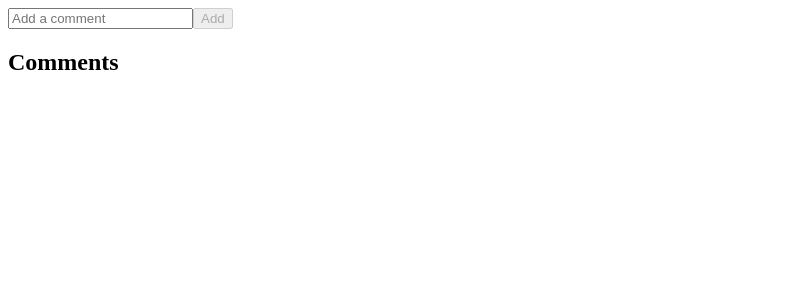
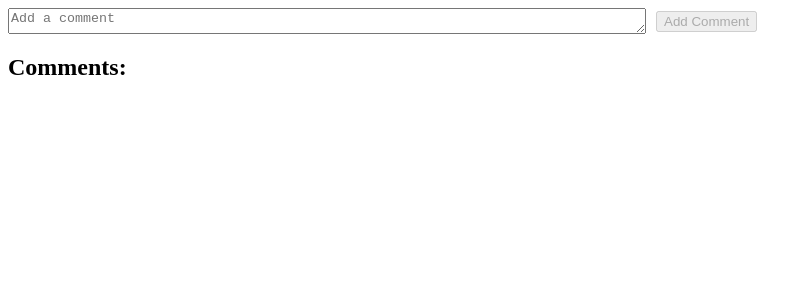
Before and after one commit to viroivo82/mentions, an Angular app: page / in a window 1280 px wide. Shown: the top 300 px of the page, without its empty margins (0-812 px from the left). Built offline with nearby package versions, Linux system fonts and the light colour scheme.

Commit message:
Refactor comments component HTML and SCSS

```diff
--- a/src/app/comments/comments.component.html
+++ b/src/app/comments/comments.component.html
@@ -1,7 +1,8 @@
 <!-- comments.component.html -->
 <div>
     <form (submit)="addComment()">
-      <input
+        <div class="input-container">
+            <textarea
               [(ngModel)]="newComment"
               placeholder="Add a comment"
               #ctrl="ngModel"
@@ -9,16 +10,22 @@
               (keyup.enter)="addComment()"
               (keyup)="handleKeyup()"
               required>
-      <button type="submit" [disabled]="newComment.trim() === ''">Add</button>
+              </textarea>
+            <button type="submit" [disabled]="newComment.trim() === ''">Add Comment</button>
+        </div>
       <app-mention *ngIf="showMention" [filter]="filter" (userSelected)="handleUserSelected($event)"></app-mention>
     </form>
 
-    <h2>Comments</h2>
-    <div *ngFor="let comment of comments; index as i">
-        <p>
+    <h2>Comments:</h2>
+    <div *ngFor="let comment of comments; index as i" class="comment-container">
+        <div class="comment-icon-text">
+            <span class="comment-icon">💬</span>
             <span class="comment-text" [innerHTML]="this.commentsService.getFormattedComment(comment)">{{ comment.text }}</span>
-            <span class="comment-user">{{ comment.user }}</span>
+        </div>
+        <div class="comment-user-timestamp">
+            <span class="comment-user">{{ comment.user }}</span> -
             <span class="comment-timestamp">{{ comment.timestamp | date:'short' }}</span>
-        </p>
+        </div>
+
     </div>
   </div>
--- a/src/app/comments/comments.component.scss
+++ b/src/app/comments/comments.component.scss
@@ -1,5 +1,38 @@
-.comment-text,
-.comment-user,
-.comment-timestamp {
-  margin-right: 10px;
+.comment-container {
+    display: flex;
+    justify-content: space-between;
+    border-bottom: 1px solid #ccc;  // Adjust color as needed
+    padding: 10px 0;  // Add some padding to give each comment some space
+  }
+
+  .comment-icon {
+    margin-right: 5px;
+  }
+
+  .comment-icon-text {
+    display: flex;
+    align-items: center;
+  }
+
+  .comment-user-timestamp {
+    display: flex;
+    align-items: center;
+  }
+
+  .comment-user,
+  .comment-timestamp {
+    margin: 0 5px;
+    font-style: italic;
+    color: #666;
+  }
+
+.input-container {
+    display: flex;
+    align-items: center;
 }
+
+textarea {
+    width: 50%;  // Adjust as needed
+    height: 20px;  // Adjust as needed
+    margin-right: 10px;  // Add some space between the textarea and the button
+}
```
Lines whose indentation alone changed are shown as unchanged.
